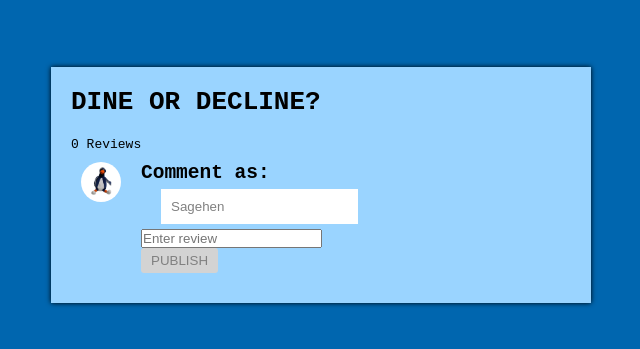
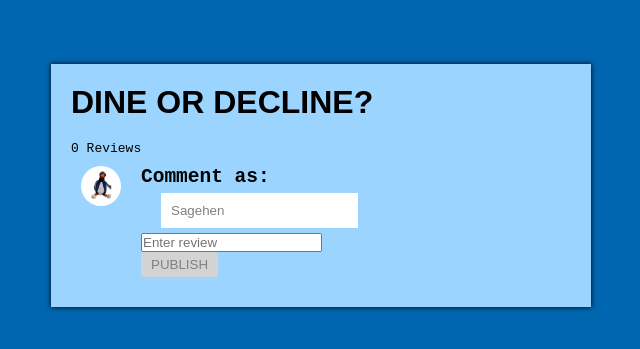
Before and after one commit to och1ro/hackathon_project, a website: page index.html in a window 1280 px wide. Shown: the part 215-564 px from the top of the page, without its empty margins (319-959 px from the left). Drawn offline with Linux system fonts and the light colour scheme.

Commit message:
Update index.html

```diff
--- a/index.html
+++ b/index.html
@@ -12,7 +12,9 @@
 
 
     <div class="container">
-        <div class="head"><h1>Dine or Decline?</h1></div>
+        <div class="head">
+            <h1 style="font-family: 'Arial';">Dine or Decline?</h1>
+        </div>
         <div><span id="comment">0</span> Reviews</div>
         <div class="reviews"></div>
         <div class="commentbox">
```
